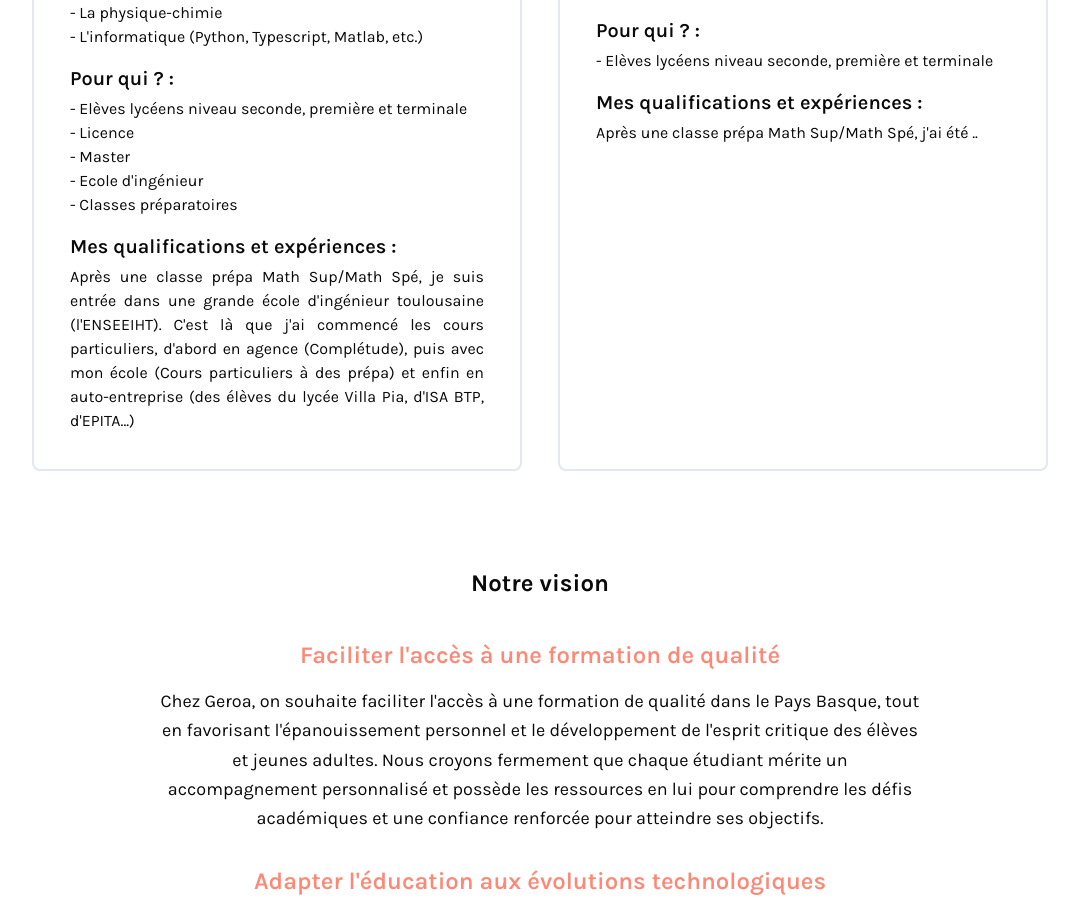
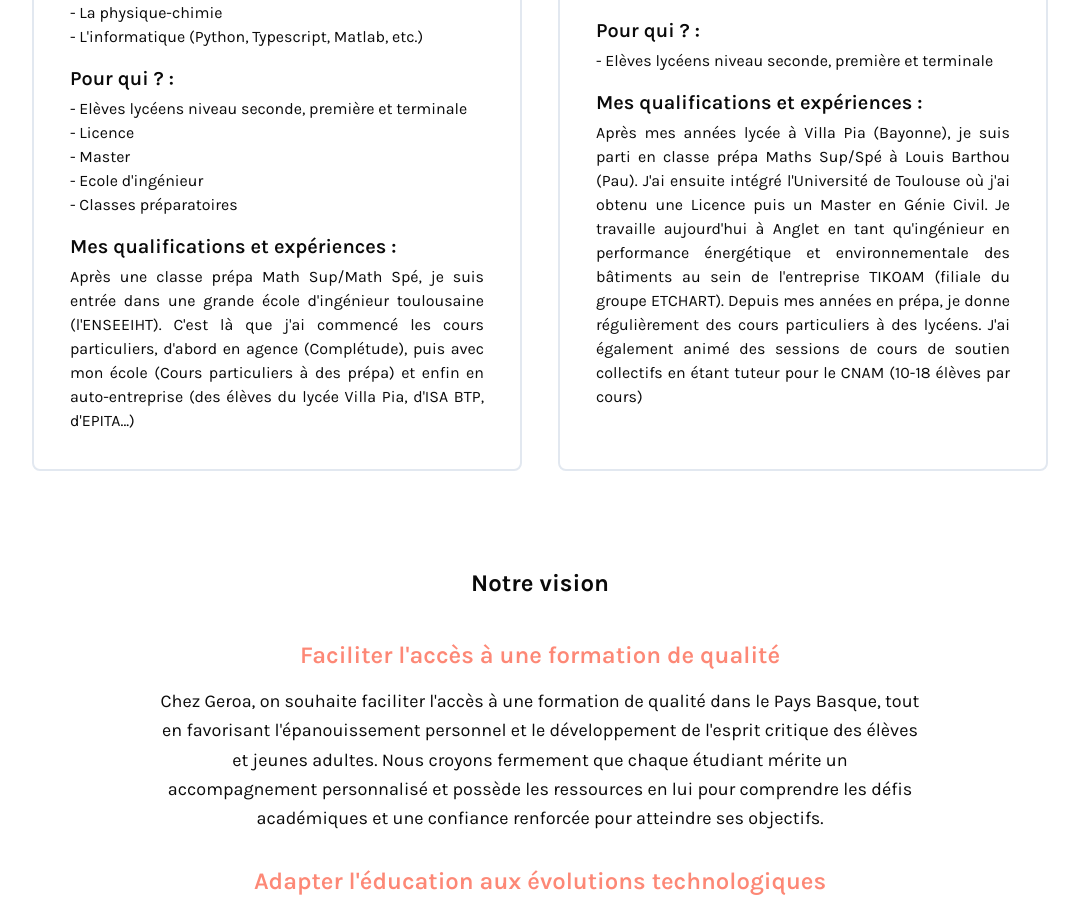
Before and after one commit to clemencefrz/cours-geroa, a Next.js app: page /about in a window 1280 px wide. Shown: the part 1685-2602 px from the top of the page, without its empty margins (100-1179 px from the left). Built offline with nearby package versions, Linux system fonts and the light colour scheme.

Commit message:
texte loulou

```diff
--- a/app/about/component/About.tsx
+++ b/app/about/component/About.tsx
@@ -69,7 +69,10 @@ const About = () => {
             firstName="Damien"
             job="Ingénieur dans l'énergie du bâtiment"
             subjects={["Les mathématiques"]}
-            qualifications={`Après une classe prépa Math Sup/Math Spé, j'ai été ..`}
+            qualifications={`Après mes années lycée à Villa Pia (Bayonne), je suis parti en classe prépa Maths Sup/Spé à Louis Barthou (Pau).
+J'ai ensuite intégré l'Université de Toulouse où j'ai obtenu une Licence puis un Master en Génie Civil.
+Je travaille aujourd'hui à Anglet en tant qu'ingénieur en performance énergétique et environnementale des bâtiments au sein de l'entreprise TIKOAM (filiale du groupe ETCHART).
+Depuis mes années en prépa, je donne régulièrement des cours particuliers à des lycéens. J'ai également animé des sessions de cours de soutien collectifs en étant tuteur pour le CNAM (10-18 élèves par cours)`}
             cibles={["Elèves lycéens niveau seconde, première et terminale"]}
           />
         </div>
```
